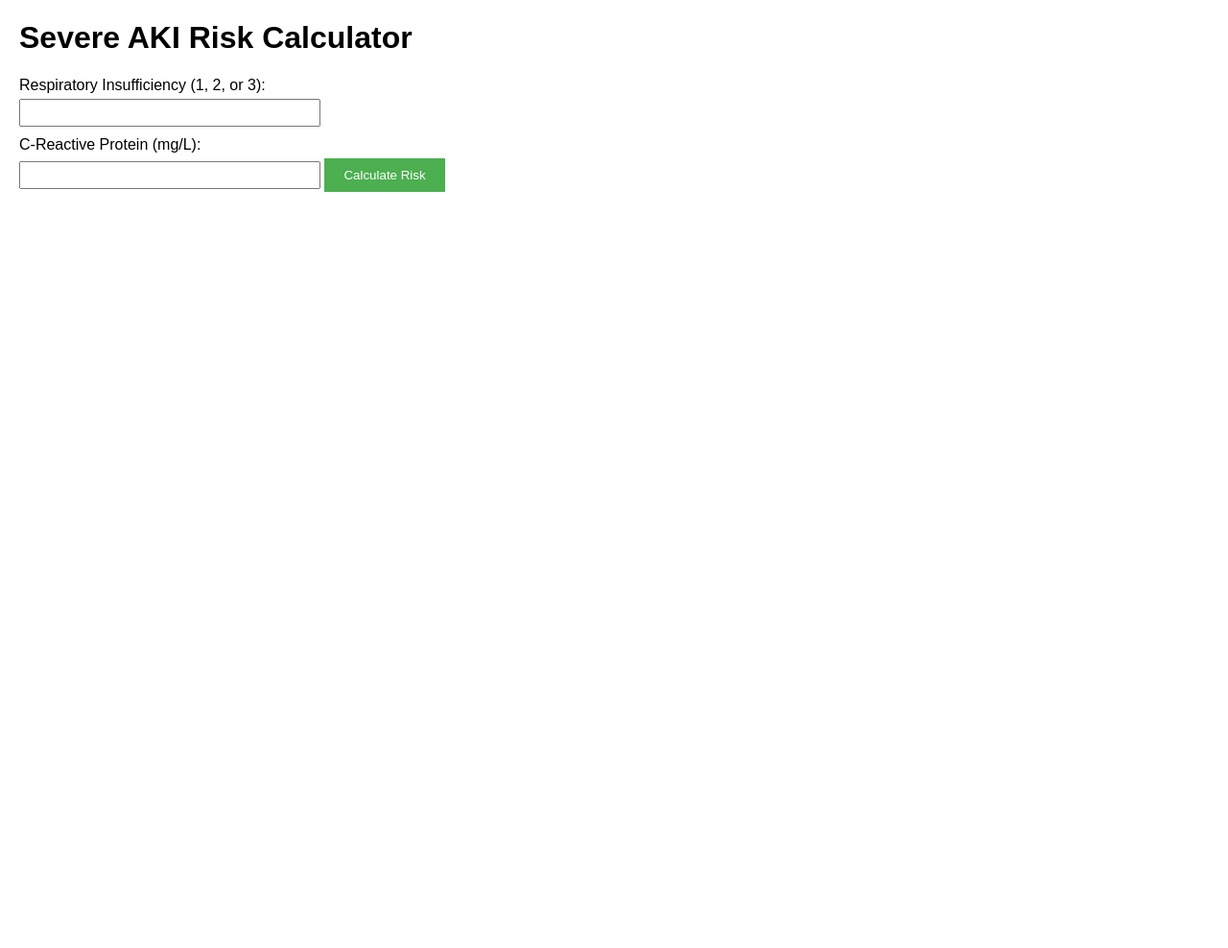
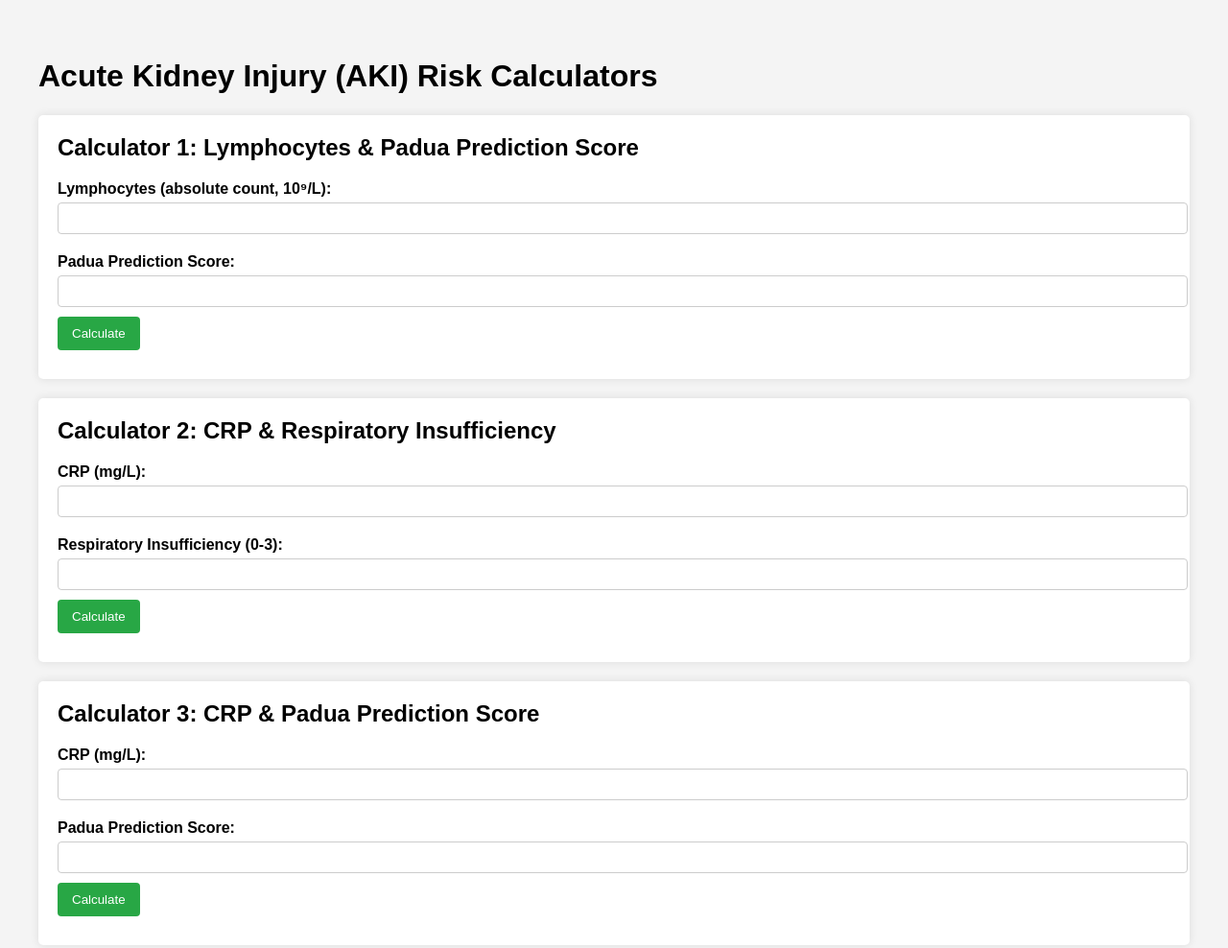
Before and after one commit to spirik-a/ElenaAntonyk, a plain HTML site: page index.html in a window 1280 px wide. Shown: the whole page at 96% size. Before the commit the page ends 800 px from the top, so only its background shows below. Drawn offline with Linux system fonts and the light colour scheme.

Commit message:
Update index.html

```diff
--- a/index.html
+++ b/index.html
@@ -1,94 +1,148 @@
-
 <!DOCTYPE html>
 <html lang="en">
 <head>
     <meta charset="UTF-8">
     <meta name="viewport" content="width=device-width, initial-scale=1.0">
-    <title>Severe Acute Kidney Injury Risk Calculator</title>
+    <title>AKI Risk Calculators</title>
     <style>
         body {
             font-family: Arial, sans-serif;
             margin: 20px;
+            padding: 20px;
+            background-color: #f4f4f4;
+        }
+        .calculator {
+            background: white;
+            padding: 20px;
+            margin: 20px 0;
+            border-radius: 5px;
+            box-shadow: 0 0 10px rgba(0, 0, 0, 0.1);
+        }
+        h2 {
+            margin-top: 0;
         }
         label {
+            font-weight: bold;
             display: block;
-            margin-bottom: 5px;
+            margin: 10px 0 5px;
         }
         input {
+            width: 100%;
+            padding: 8px;
             margin-bottom: 10px;
-            padding: 5px;
-            width: 100%;
-            max-width: 300px;
+            border: 1px solid #ccc;
+            border-radius: 4px;
         }
         button {
-            padding: 10px 20px;
-            background-color: #4CAF50;
+            background: #28a745;
             color: white;
+            padding: 10px 15px;
             border: none;
+            border-radius: 4px;
             cursor: pointer;
         }
         button:hover {
-            background-color: #45a049;
+            background: #218838;
         }
-        #result {
-            margin-top: 20px;
+        .result {
+            font-size: 1.2em;
             font-weight: bold;
+            margin-top: 10px;
         }
     </style>
 </head>
 <body>
-    <h1>Severe AKI Risk Calculator</h1>
 
-    <form id="akiForm">
-        <label for="x1">Respiratory Insufficiency (1, 2, or 3):</label>
-        <input type="number" id="x1" name="x1" min="1" max="3" required>
+    <h1>Acute Kidney Injury (AKI) Risk Calculators</h1>
 
-        <label for="x2">C-Reactive Protein (mg/L):</label>
-        <input type="number" id="x2" name="x2" step="0.1" required>
+    <!-- Calculator 1: Lymphocytes & Padua Prediction Score -->
+    <div class="calculator">
+        <h2>Calculator 1: Lymphocytes & Padua Prediction Score</h2>
+        <label for="lymphocytes">Lymphocytes (absolute count, 10⁹/L):</label>
+        <input type="number" id="lymphocytes" step="0.01">
 
-        <button type="submit">Calculate Risk</button>
-    </form>
+        <label for="padua1">Padua Prediction Score:</label>
+        <input type="number" id="padua1">
 
-    <div id="result"></div>
+        <button onclick="calculateLymphocytesPadua()">Calculate</button>
+        <div class="result" id="result1"></div>
+    </div>
+
+    <!-- Calculator 2: CRP & Respiratory Insufficiency -->
+    <div class="calculator">
+        <h2>Calculator 2: CRP & Respiratory Insufficiency</h2>
+        <label for="crp1">CRP (mg/L):</label>
+        <input type="number" id="crp1" step="0.1">
+
+        <label for="respiratory">Respiratory Insufficiency (0-3):</label>
+        <input type="number" id="respiratory" min="0" max="3">
+
+        <button onclick="calculateCRPRespInsufficiency()">Calculate</button>
+        <div class="result" id="result2"></div>
+    </div>
+
+    <!-- Calculator 3: CRP & Padua Prediction Score -->
+    <div class="calculator">
+        <h2>Calculator 3: CRP & Padua Prediction Score</h2>
+        <label for="crp2">CRP (mg/L):</label>
+        <input type="number" id="crp2" step="0.1">
+
+        <label for="padua2">Padua Prediction Score:</label>
+        <input type="number" id="padua2">
+
+        <button onclick="calculateCRPPadua()">Calculate</button>
+        <div class="result" id="result3"></div>
+    </div>
 
     <script>
-        // JavaScript Code
-        function predictSevereAKI(X1, X2) {
-            const intercept = -8.190447;
-            const coefficientX1 = 0.862989;
-            const coefficientX2 = 0.010454;
-
-            const linearSum = intercept + (coefficientX1 * X1) + (coefficientX2 * X2);
-            const probability = 1 / (1 + Math.exp(-linearSum));
-            return probability;
+        function logisticFunction(logit) {
+            return 1 / (1 + Math.exp(-logit));
         }
 
-        function classifyAKIRisk(X1, X2) {
-            const threshold = 0.322;
-            const riskProbability = predictSevereAKI(X1, X2);
-            const classification = riskProbability >= threshold ? "High Risk" : "Low Risk";
-            return { probability: riskProbability, classification };
-        }
+        function calculateLymphocytesPadua() {
+            let lymphocytes = parseFloat(document.getElementById("lymphocytes").value);
+            let padua = parseFloat(document.getElementById("padua1").value);
 
-        // Handle form submission
-        document.getElementById("akiForm").addEventListener("submit", function(event) {
-            event.preventDefault(); // Prevent the form from refreshing the page
-
-            const X1 = parseFloat(document.getElementById("x1").value);
-            const X2 = parseFloat(document.getElementById("x2").value);
-
-            if (isNaN(X1) || isNaN(X2)) {
-                alert("Please enter valid numeric values.");
+            if (isNaN(lymphocytes) || isNaN(padua)) {
+                document.getElementById("result1").textContent = "Please enter valid inputs.";
                 return;
             }
 
-            const result = classifyAKIRisk(X1, X2);
-            const resultDiv = document.getElementById("result");
-            resultDiv.innerHTML = `
-                <p>Probability of Severe AKI: ${(result.probability * 100).toFixed(2)}%</p>
-                <p>Classification: ${result.classification}</p>
-            `;
-        });
+            let logit = -2.561 + (-4.1922 * lymphocytes) + (0.7298 * padua);
+            let probability = logisticFunction(logit);
+            document.getElementById("result1").textContent =
+                probability > 0.167 ? "High risk of AKI" : "Low risk of AKI";
+        }
+
+        function calculateCRPRespInsufficiency() {
+            let crp = parseFloat(document.getElementById("crp1").value);
+            let respiratory = parseInt(document.getElementById("respiratory").value);
+
+            if (isNaN(crp) || isNaN(respiratory) || respiratory < 0 || respiratory > 3) {
+                document.getElementById("result2").textContent = "Please enter valid inputs.";
+                return;
+            }
+
+            let logit = -8.190447 + (0.010454 * crp) + (2.227176 * respiratory);
+            let probability = logisticFunction(logit);
+            document.getElementById("result2").textContent =
+                probability > 0.322 ? "High risk of AKI" : "Low risk of AKI";
+        }
+
+        function calculateCRPPadua() {
+            let crp = parseFloat(document.getElementById("crp2").value);
+            let padua = parseFloat(document.getElementById("padua2").value);
+
+            if (isNaN(crp) || isNaN(padua)) {
+                document.getElementById("result3").textContent = "Please enter valid inputs.";
+                return;
+            }
+
+            let logit = -6.011678 + (0.013576 * crp) + (0.862989 * padua);
+            let probability = logisticFunction(logit);
+            document.getElementById("result3").textContent =
+                probability > 0.177 ? "High risk of AKI" : "Low risk of AKI";
+        }
     </script>
 
 </body>
```
